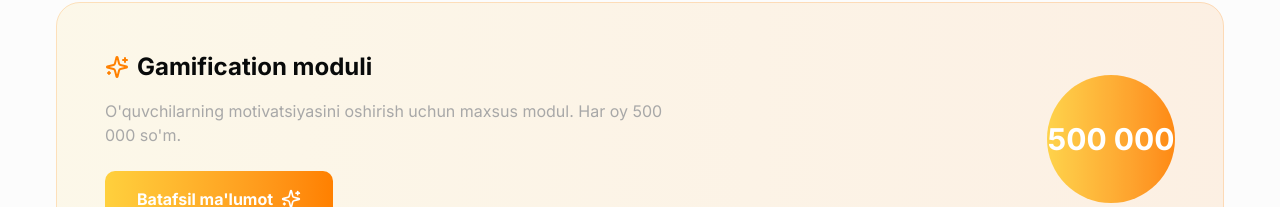
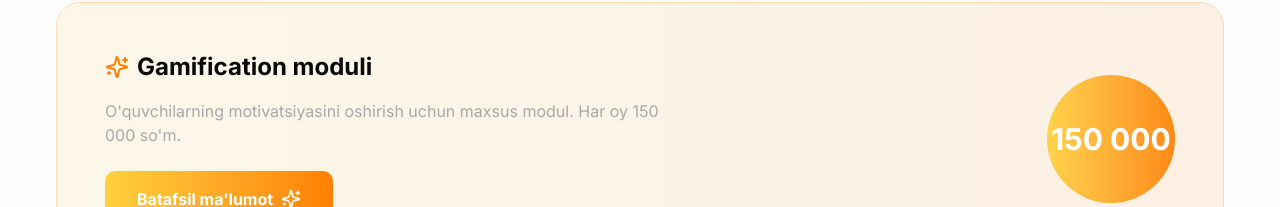
Before and after one commit to Behruz0129/modme-landing, a Next.js app: page /prices in a window 1280 px wide. Shown: the part 1102-1309 px from the top of the page. Built offline with nearby package versions, Linux system fonts and the light colour scheme.

Commit message:
Update client.tsx

```diff
--- a/app/prices/client.tsx
+++ b/app/prices/client.tsx
@@ -505,7 +505,7 @@ export default function PricingPage() {
                                     </div>
                                     <p className="text-[#a8a8a8] mb-6 max-w-xl">
                                         O'quvchilarning motivatsiyasini oshirish
-                                        uchun maxsus modul. Har oy 500 000 so'm.
+                                        uchun maxsus modul. Har oy 150 000 so'm.
                                     </p>
                                     <Link
                                         href="/gamification"
@@ -519,7 +519,7 @@ export default function PricingPage() {
                                     <div className="w-32 h-32 rounded-full bg-gradient-to-r from-[#ffd03d] to-[#ff8000] animate-pulse" />
                                     <div className="absolute inset-0 flex items-center justify-center">
                                         <span className="text-3xl font-bold text-white">
-                                            500 000
+                                            150 000
                                         </span>
                                     </div>
                                 </div>
```
